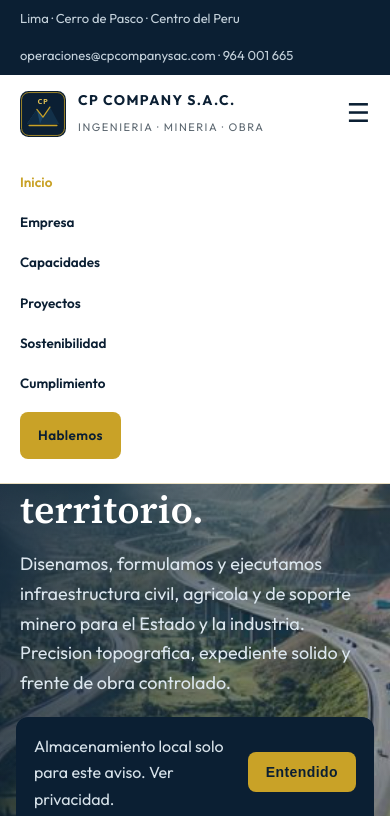
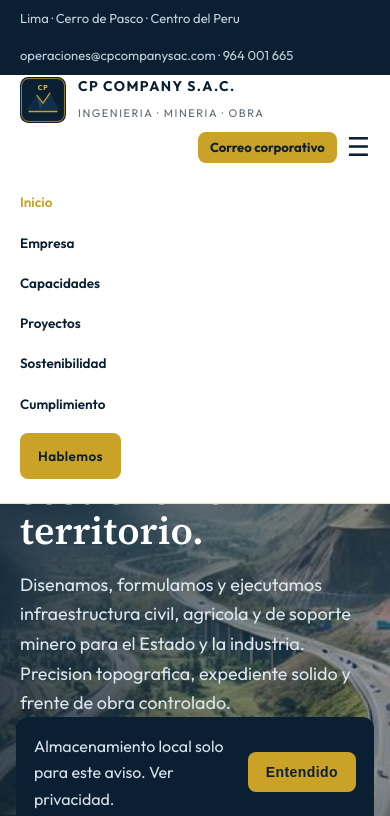
Before and after one commit to georgeperezsalinas/cpcompany, a plain HTML site: page index.html in a window 390 px wide. Both pictures are taken after a click on the button "Menu". Shown: the top 816 px of the page. Drawn offline with Linux system fonts and the light colour scheme.

Commit message:
Agregar botón de correo corporativo en el header

```diff
--- a/css/styles.css
+++ b/css/styles.css
@@ -64,7 +64,10 @@ nav.menu a:hover, nav.menu a.active { color: var(--gold); }
 .btn.ghost { background: transparent; color: #fff; border: 1px solid rgba(255,255,255,.4); }
 .btn.ghost:hover { border-color: var(--gold); color: var(--gold); }
 .btn.line { background: transparent; color: var(--navy); border: 1px solid #d9ceb0; }
+nav.menu a.btn.line { color: var(--navy); white-space: nowrap; }
+nav.menu a.btn.line:hover { color: var(--navy); background: #f7f1de; }
 .burger { display: none; background: none; border: 0; font-size: 26px; cursor: pointer; color: var(--navy); }
+.mail-bar { display: none; }
 
 .hero {
   position: relative; min-height: 86vh;
@@ -196,15 +199,36 @@ footer a:hover { color: var(--gold-soft); }
 }
 .cookie.show { display: flex; }
 
+@media (max-width: 1180px) {
+  .nav { flex-wrap: nowrap; gap: 10px; }
+  .brand { flex: 1; min-width: 0; }
+  .brand-text { min-width: 0; }
+  .brand-text strong, .brand-text span { white-space: nowrap; overflow: hidden; text-overflow: ellipsis; }
+  .burger { display: block; flex-shrink: 0; order: 4; }
+  .mail-bar {
+    display: inline-flex; flex: 0 0 auto; order: 3;
+    align-items: center; justify-content: center;
+    width: auto; white-space: nowrap;
+    background: var(--gold); color: var(--navy); font-weight: 700;
+    font-size: 13px; line-height: 1; padding: 9px 12px; border-radius: 8px;
+  }
+  .mail-bar:hover { background: var(--gold-soft); color: var(--navy); }
+  nav.menu a.btn.line { display: none; }
+  nav.menu {
+    display: none; position: absolute; left: 0; right: 0; top: 100%;
+    background: #fff; flex-direction: column; padding: 18px 20px 24px;
+    border-bottom: 1px solid #eadfbf; align-items: flex-start;
+    z-index: 40;
+  }
+  nav.menu.open { display: flex; }
+}
+@media (max-width: 480px) {
+  .nav { flex-wrap: wrap; row-gap: 8px; padding-bottom: 10px; justify-content: flex-start; }
+  .brand { flex: 1 0 100%; }
+  .mail-bar { margin-left: auto; }
+}
 @media (max-width: 980px) {
   .grid-2, .grid-3, .grid-4, .contact-grid, footer .cols, .logos { grid-template-columns: 1fr 1fr; }
-  .burger { display: block; }
-  nav.menu {
-    display: none; position: absolute; left: 0; right: 0; top: 78px;
-    background: #fff; flex-direction: column; padding: 18px 20px 24px;
-    border-bottom: 1px solid #eadfbf; align-items: flex-start;
-  }
-  nav.menu.open { display: flex; }
   .hero { min-height: auto; }
 }
 @media (max-width: 640px) {
--- a/index.html
+++ b/index.html
@@ -29,8 +29,10 @@
         <a href="experiencia.html">Proyectos</a>
         <a href="sostenibilidad.html">Sostenibilidad</a>
         <a href="cumplimiento.html">Cumplimiento</a>
+        <a class="btn line" href="https://email.godaddy.com/?target=blank" target="_blank" rel="noopener noreferrer">Correo corporativo</a>
         <a class="btn" href="contacto.html">Hablemos</a>
       </nav>
+      <a class="mail-bar" href="https://email.godaddy.com/?target=blank" target="_blank" rel="noopener noreferrer">Correo corporativo</a>
     </div>
   </header>
   <section class="hero">
```
Also changed, not shown: contacto.html (+2 -0 lines), cumplimiento.html (+2 -0 lines), empresa.html (+2 -0 lines), equipo.html (+2 -0 lines), experiencia.html (+2 -0 lines), identidad.html (+2 -0 lines), privacidad.html (+2 -0 lines), servicios.html (+2 -0 lines), sostenibilidad.html (+2 -0 lines).
